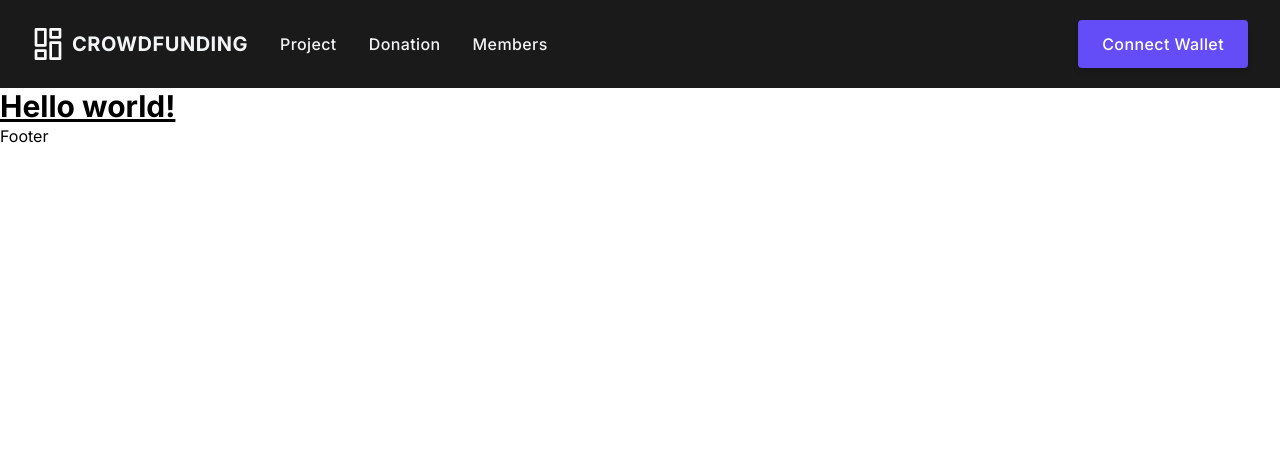
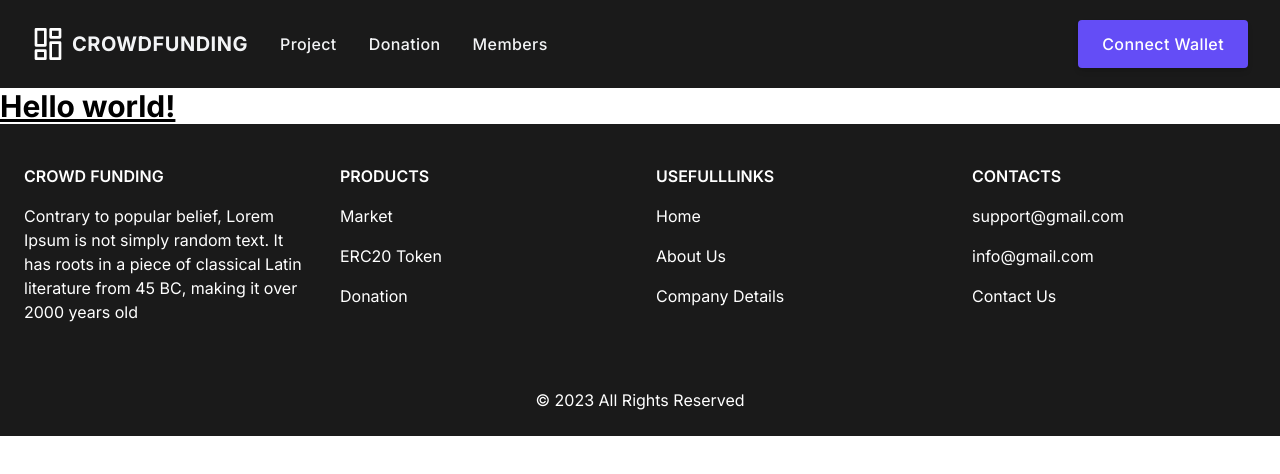
Before and after one commit to rahulpandey70/crowdfunding-web3, a Next.js app: page / in a window 1280 px wide. Shown: the top 474 px of the page. Built offline with nearby package versions, Linux system fonts and the light colour scheme.

Commit message:
Footer done

```diff
--- a/Components/Footer.jsx
+++ b/Components/Footer.jsx
@@ -1,7 +1,61 @@
 import React from "react";
 
 const Footer = () => {
-	return <div>Footer</div>;
+	const productList = ["Market", "ERC20 Token", "Donation"];
+	const contactList = ["support@gmail.com", "info@gmail.com", "Contact Us"];
+	const usefullLink = ["Home", "About Us", "Company Details"];
+
+	return (
+		<footer className="text-center text-white backgroundMain lg:text-left">
+			<div className="mx-6 py-10 text-center md:text-left">
+				<div className="grid-1 grid gap-8 md:grid-cols-2 lg:grid-cols-4">
+					<div>
+						<h6 className="mb-4 flex items-center justify-center font-semibold uppercase md:justify-start">
+							Crowd Funding
+						</h6>
+						<p>
+							Contrary to popular belief, Lorem Ipsum is not simply random text.
+							It has roots in a piece of classical Latin literature from 45 BC,
+							making it over 2000 years old
+						</p>
+					</div>
+					<div>
+						<h6 className="mb-4 flex justify-center font-semibold uppercase md:justify-start">
+							Products
+						</h6>
+						{productList.map((product, idx) => (
+							<p className="mb-4" key={idx}>
+								<a href="#">{product}</a>
+							</p>
+						))}
+					</div>
+					<div>
+						<h6 className="mb-4 flex justify-center font-semibold uppercase md:justify-start">
+							UsefullLinks
+						</h6>
+						{usefullLink.map((link, idx) => (
+							<p className="mb-4" key={idx}>
+								<a href="#">{link}</a>
+							</p>
+						))}
+					</div>
+					<div>
+						<h6 className="mb-4 flex justify-center font-semibold uppercase md:justify-start">
+							Contacts
+						</h6>
+						{contactList.map((contact, idx) => (
+							<p className="mb-4" key={idx}>
+								<a href="#">{contact}</a>
+							</p>
+						))}
+					</div>
+				</div>
+			</div>
+			<div className="backgroundMain p-6 text-center">
+				<span>&#169; 2023 All Rights Reserved</span>
+			</div>
+		</footer>
+	);
 };
 
 export default Footer;
```
